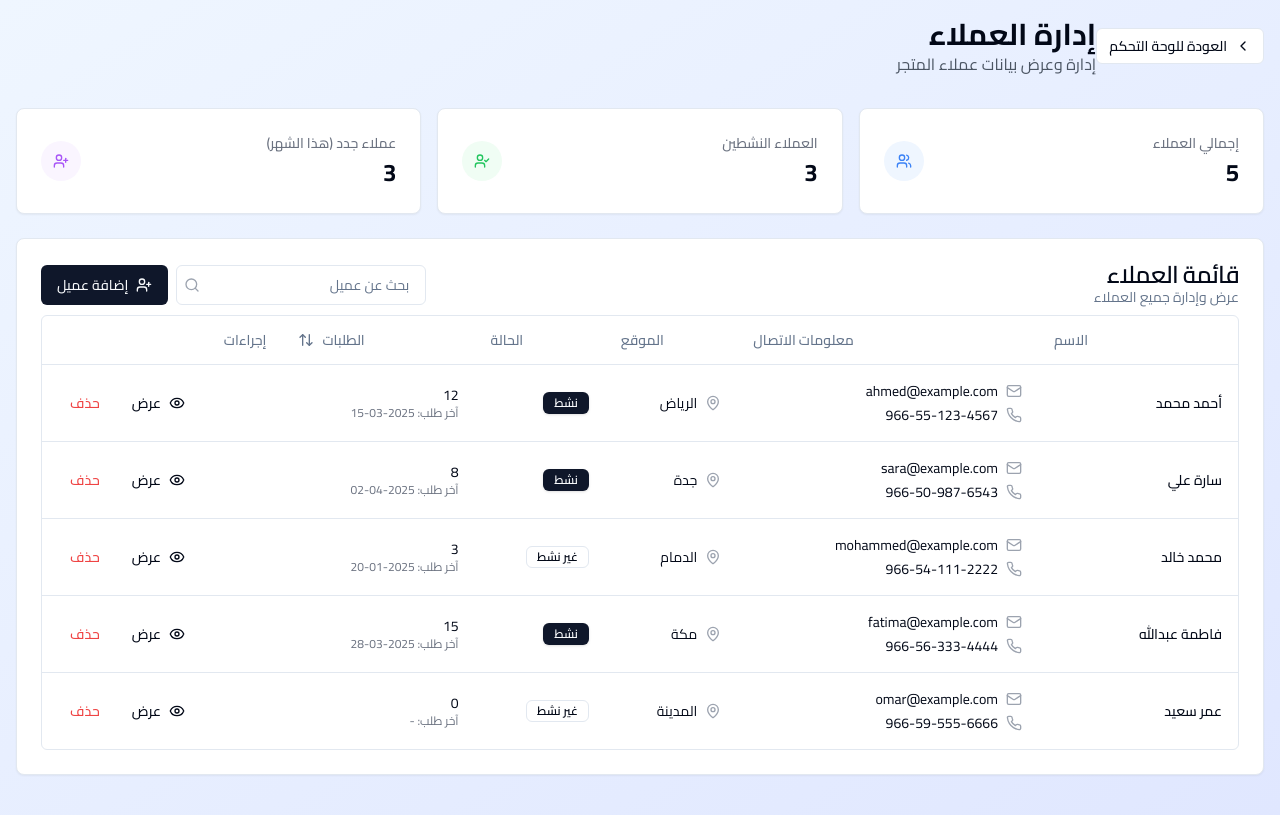
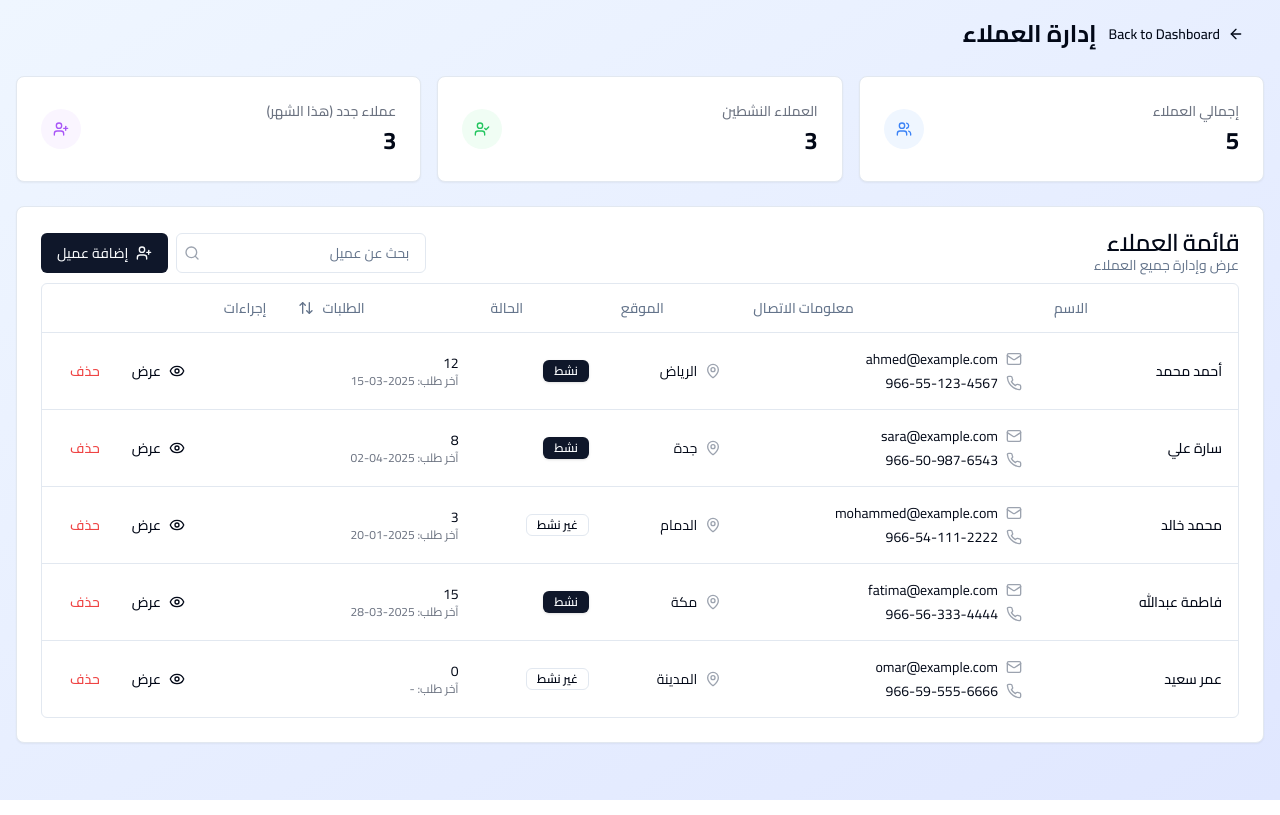
Before and after one commit to de6g/stooremate, a React (Vite) app: page /customers in a window 1280 px wide. Built offline with nearby package versions, Linux system fonts and the light colour scheme.

Commit message:
Fix: Consistent button design
Ensure the "Back to Dashboard" button has the same design across pages.

```diff
--- a/src/pages/Customers.tsx
+++ b/src/pages/Customers.tsx
@@ -1,7 +1,7 @@
-
 import React, { useState } from "react";
 import { Link } from "react-router-dom";
-import { ChevronLeft } from "lucide-react";
+import { ArrowLeft } from "lucide-react";
+import { Button } from "@/components/ui/button";
 import {
   Table,
   TableBody,
@@ -18,7 +18,6 @@ import {
   CardTitle
 } from "@/components/ui/card";
 import { Badge } from "@/components/ui/badge";
-import { Button } from "@/components/ui/button";
 import {
   Search,
   UserPlus,
@@ -51,7 +50,6 @@ import { z } from "zod";
 import { useForm } from "react-hook-form";
 import { zodResolver } from "@hookform/resolvers/zod";
 
-// Sample customer data
 const initialCustomers = [
   {
     id: 1,
@@ -105,7 +103,6 @@ const initialCustomers = [
   },
 ];
 
-// Form schema for adding a new customer
 const customerFormSchema = z.object({
   name: z.string().min(2, { message: "الاسم مطلوب" }),
   email: z.string().email({ message: "البريد الإلكتروني غير صالح" }),
@@ -123,7 +120,6 @@ const Customers = () => {
   const [isDetailsOpen, setIsDetailsOpen] = useState(false);
   const [isAddCustomerOpen, setIsAddCustomerOpen] = useState(false);
 
-  // Initialize form
   const form = useForm<CustomerFormValues>({
     resolver: zodResolver(customerFormSchema),
     defaultValues: {
@@ -134,14 +130,12 @@ const Customers = () => {
     },
   });
 
-  // Filter customers based on search term
   const filteredCustomers = customers.filter(customer =>
     customer.name.toLowerCase().includes(searchTerm.toLowerCase()) ||
     customer.email.toLowerCase().includes(searchTerm.toLowerCase()) ||
     customer.location.toLowerCase().includes(searchTerm.toLowerCase())
   );
 
-  // Stats cards data
   const stats = [
     {
       title: "إجمالي العملاء",
@@ -163,7 +157,6 @@ const Customers = () => {
     },
   ];
 
-  // Handle adding a new customer
   const onSubmit = (data: CustomerFormValues) => {
     const newCustomer = {
       id: customers.length > 0 ? Math.max(...customers.map(c => c.id)) + 1 : 1,
@@ -185,7 +178,6 @@ const Customers = () => {
     form.reset();
   };
 
-  // Handle deleting a customer
   const handleDeleteCustomer = (id: number) => {
     setCustomers(customers.filter(customer => customer.id !== id));
     toast({
@@ -194,7 +186,6 @@ const Customers = () => {
     });
   };
 
-  // Handle viewing customer details
   const handleViewCustomer = (customer: typeof initialCustomers[0]) => {
     setSelectedCustomer(customer);
     setIsDetailsOpen(true);
@@ -203,16 +194,14 @@ const Customers = () => {
   return (
     <div className="min-h-screen bg-gradient-to-br from-blue-50 to-indigo-100 p-4">
       <div className="max-w-7xl mx-auto">
-        <header className="mb-8 flex items-center justify-between">
-          <Link to="/dashboard" className="mr-auto">
-            <Button variant="outline" size="sm" className="flex items-center gap-2">
-              <ChevronLeft className="h-4 w-4" />
-              العودة للوحة التحكم
-            </Button>
-          </Link>
-          <div className="flex-grow text-right">
-            <h1 className="text-3xl font-bold">إدارة العملاء</h1>
-            <p className="text-gray-600">إدارة وعرض بيانات عملاء المتجر</p>
+        <header className="flex justify-between items-center mb-6">
+          <div className="flex items-center">
+            <Link to="/dashboard">
+              <Button variant="ghost" size="sm">
+                <ArrowLeft className="mr-2 h-4 w-4" /> Back to Dashboard
+              </Button>
+            </Link>
+            <h1 className="text-2xl font-bold ml-4">إدارة العملاء</h1>
           </div>
         </header>
 
@@ -346,7 +335,6 @@ const Customers = () => {
           </CardContent>
         </Card>
 
-        {/* Customer Details Dialog */}
         <Dialog open={isDetailsOpen} onOpenChange={setIsDetailsOpen}>
           <DialogContent className="sm:max-w-[550px]">
             <DialogHeader>
@@ -482,7 +470,6 @@ const Customers = () => {
           </DialogContent>
         </Dialog>
 
-        {/* Add Customer Dialog */}
         <Dialog open={isAddCustomerOpen} onOpenChange={setIsAddCustomerOpen}>
           <DialogContent className="sm:max-w-[500px]">
             <DialogHeader>
```
